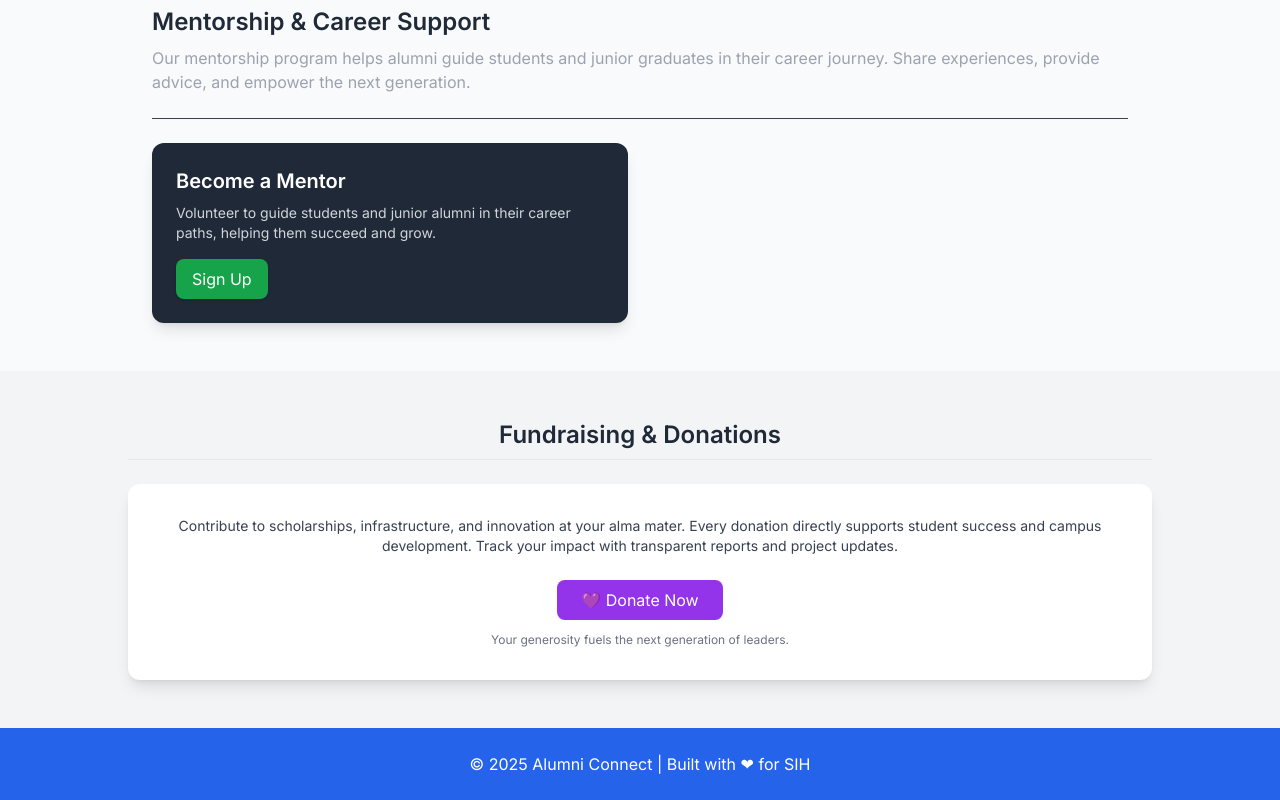
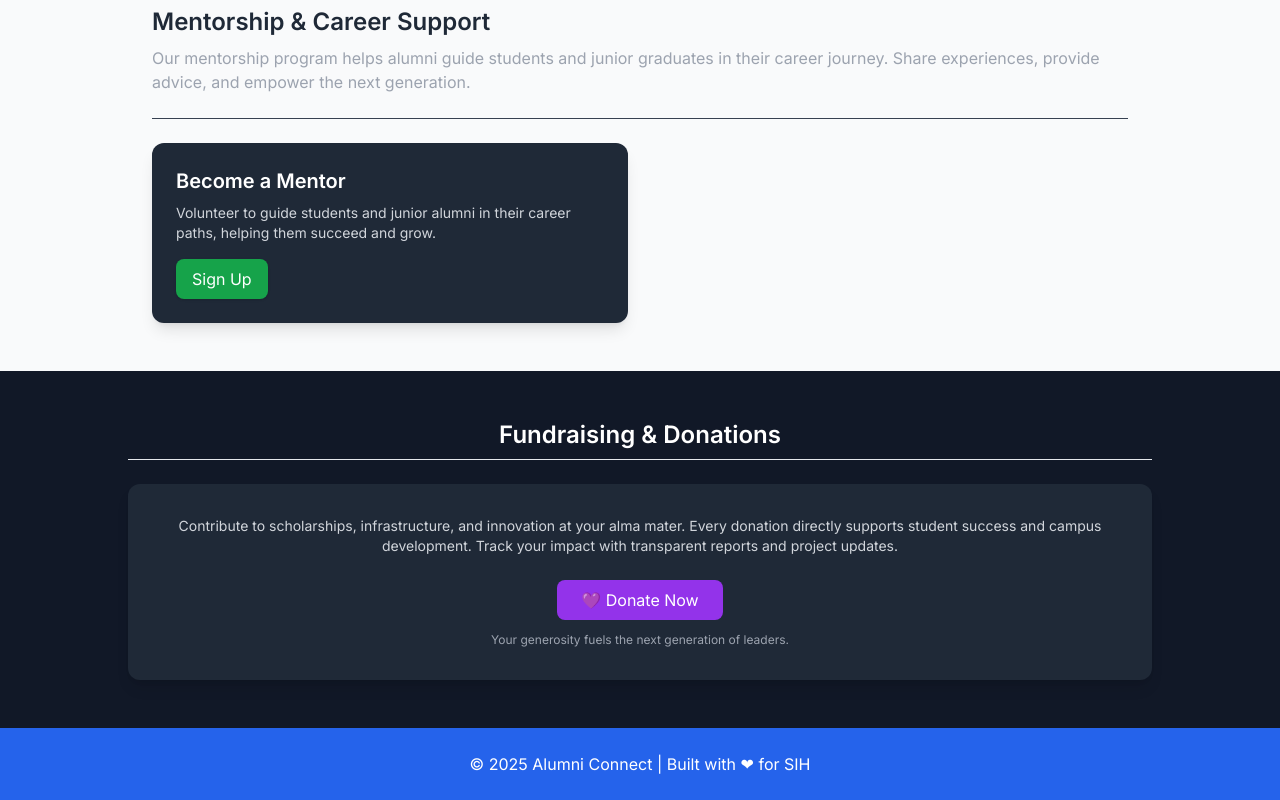
Before and after one commit to NevilSheth/project-1, a plain HTML site: page index.html in a window 1280 px wide. Shown: the part 2893-3693 px from the top of the page. Drawn offline with nearby package versions, Linux system fonts and the light colour scheme.

Commit message:
index.html

```diff
--- a/index.html
+++ b/index.html
@@ -469,11 +469,11 @@
 </section>
 
 
-<section id="donations" class="bg-gray-100 py-12 px-6 fade-in">
+<section id="donations" class="bg-gray-900 py-12 px-6 fade-in">
   <div class="max-w-5xl mx-auto text-center">
-    <h3 class="text-2xl font-bold mb-6 border-b pb-2">Fundraising & Donations</h3>
-    <div class="bg-white p-8 rounded-xl shadow-lg">
-      <p class="text-sm text-gray-700">
+    <h3 class="text-2xl font-bold mb-6 border-b pb-2 text-white">Fundraising & Donations</h3>
+    <div class="bg-gray-800 p-8 rounded-xl shadow-lg">
+      <p class="text-sm text-gray-300">
         Contribute to scholarships, infrastructure, and innovation at your alma mater.
         Every donation directly supports student success and campus development.
         Track your impact with transparent reports and project updates.
@@ -481,10 +481,11 @@
       <button class="mt-6 bg-purple-600 hover:bg-purple-700 text-white px-6 py-2 rounded-lg transition transform hover:scale-105">
         💜 Donate Now
       </button>
-      <p class="mt-3 text-xs text-gray-500">Your generosity fuels the next generation of leaders.</p>
+      <p class="mt-3 text-xs text-gray-400">Your generosity fuels the next generation of leaders.</p>
     </div>
   </div>
 </section>
+
 
 
   <footer class="text-center py-6 bg-blue-600 text-white fade-in">
```
